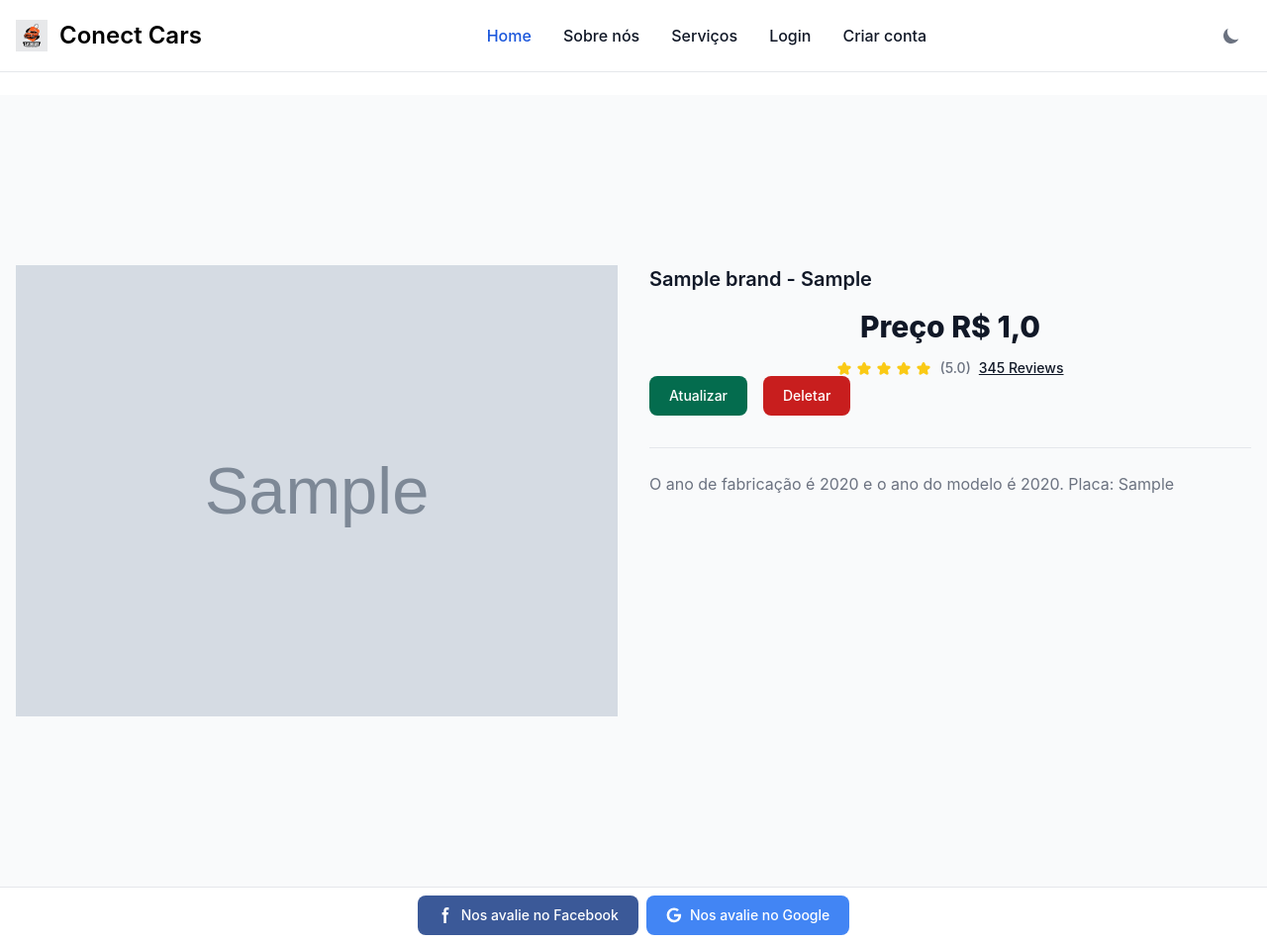
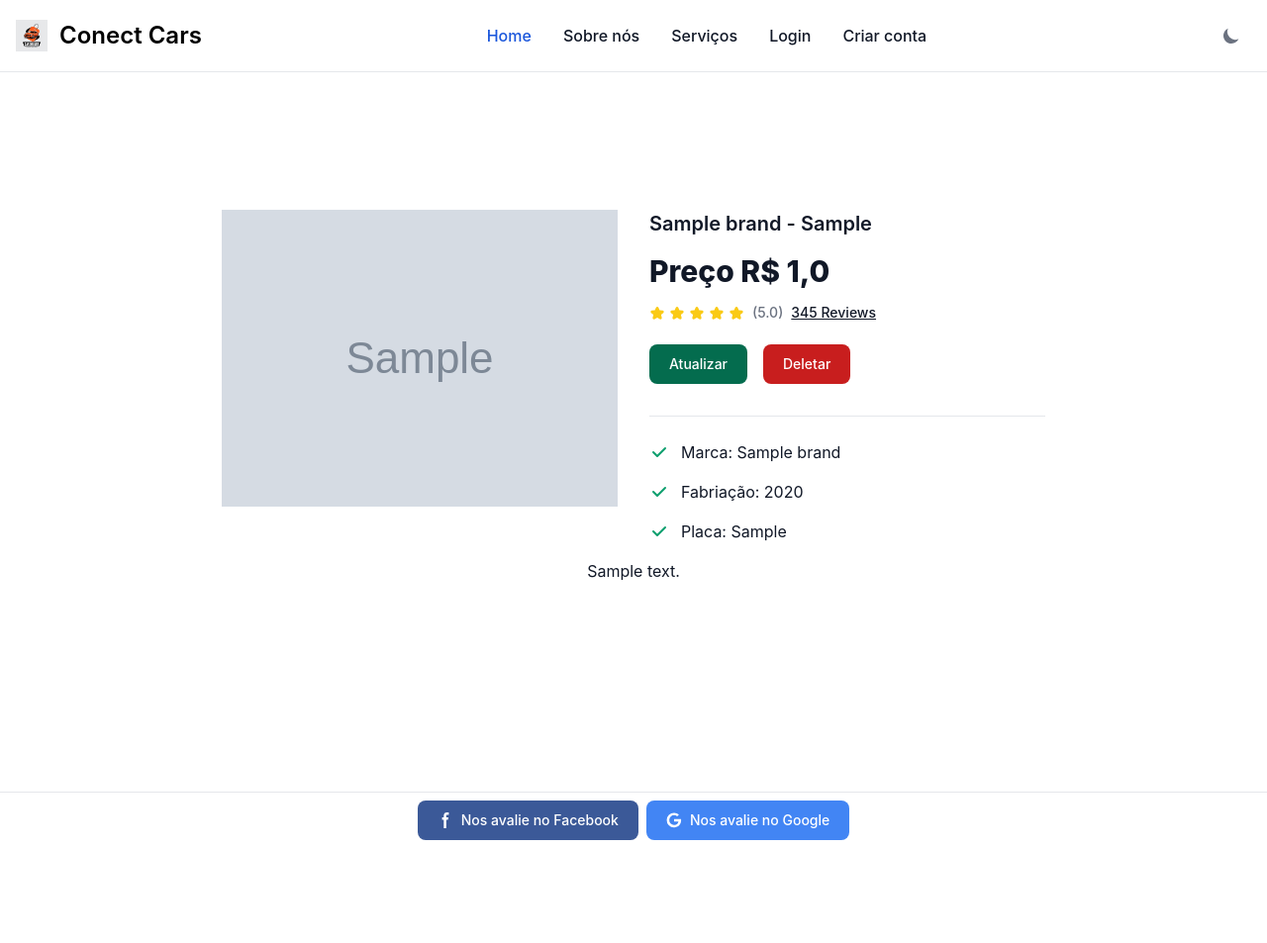
Before and after one commit to RaulCamargoPenna/projeto_carros, a Django app: page /car/1/ in a window 1280 px wide. Shown: the whole page at 99% size. After the commit the page ends 849 px from the top, so only its background shows below. Run offline with Django 5.2, Linux system fonts and the light colour scheme; tables that the repository leaves empty hold one stand-in row (values such as "Sample post"); grey boxes marked "Sample" are stand-in pictures; style sheets or scripts are compiled from the project's sources; some libraries are stand-ins or nearby versions.

Commit message:
Atualização front, update e detail views.

```diff
--- a/app/templates/base.html
+++ b/app/templates/base.html
@@ -24,6 +24,10 @@
   </script>
 </head>
 
+
+
+
+<body class="bg-white dark:bg-gray-900 flex flex-col min-h-screen">
   <!-- NAVBAR -->
   <nav class="bg-white border-b fixed w-full z-20 top-0 start-0 border-gray-200 dark:bg-gray-900 dark:border-gray-200">
     <div class="max-w-screen-xl flex flex-wrap items-center justify-between mx-auto p-4">
@@ -75,11 +79,31 @@
     </div>
   </nav>
 
-
-<body class="bg-white dark:bg-gray-900 h-screen content-center">
   <link href="https://cdnjs.cloudflare.com/ajax/libs/flowbite/2.3.0/flowbite.min.css"  rel="stylesheet" />
+  <main class="flex-grow h-screen">
       {% block content %}
       {% endblock content %}
+  </main>
+
+  <footer class="flex flex-row gap-2 justify-center border-t bg-white dark:bg-gray-900 border-gray-200 dark:border-gray-200 p-2">
+
+    <button type="button" class="text-white bg-[#3b5998] hover:bg-[#3b5998]/90 focus:ring-4 focus:outline-none focus:ring-[#3b5998]/50 font-medium rounded-lg text-sm px-5 py-2.5 text-center inline-flex items-center dark:focus:ring-[#3b5998]/55">
+      <svg class="w-4 h-4 me-2" aria-hidden="true" xmlns="http://www.w3.org/2000/svg" fill="currentColor" viewBox="0 0 8 19">
+      <path fill-rule="evenodd" d="M6.135 3H8V0H6.135a4.147 4.147 0 0 0-4.142 4.142V6H0v3h2v9.938h3V9h2.021l.592-3H5V3.591A.6.6 0 0 1 5.592 3h.543Z" clip-rule="evenodd"/>
+      </svg>
+      Nos avalie no Facebook
+    </button>
+
+    <button type="button" class="text-white bg-[#4285F4] hover:bg-[#4285F4]/90 focus:ring-4 focus:outline-none focus:ring-[#4285F4]/50 font-medium rounded-lg text-sm px-5 py-2.5 text-center inline-flex items-center dark:focus:ring-[#4285F4]/55">
+      <svg class="w-4 h-4 me-2" aria-hidden="true" xmlns="http://www.w3.org/2000/svg" fill="currentColor" viewBox="0 0 18 19">
+      <path fill-rule="evenodd" d="M8.842 18.083a8.8 8.8 0 0 1-8.65-8.948 8.841 8.841 0 0 1 8.8-8.652h.153a8.464 8.464 0 0 1 5.7 2.257l-2.193 2.038A5.27 5.27 0 0 0 9.09 3.4a5.882 5.882 0 0 0-.2 11.76h.124a5.091 5.091 0 0 0 5.248-4.057L14.3 11H9V8h8.34c.066.543.095 1.09.088 1.636-.086 5.053-3.463 8.449-8.4 8.449l-.186-.002Z" clip-rule="evenodd"/>
+      </svg>
+      Nos avalie no Google
+    </button>
+
+  </footer>
+
+
   <script src="https://cdnjs.cloudflare.com/ajax/libs/flowbite/2.3.0/flowbite.min.js"></script>
   <script>
     var themeToggleDarkIcon = document.getElementById('theme-toggle-dark-icon');
@@ -125,23 +149,5 @@
   </script>
 </body>
 
-<footer class="flex flex-row gap-2 justify-center border-t bg-white dark:bg-gray-900 border-gray-200 dark:border-gray-200 p-2">
-
-  <button type="button" class="text-white bg-[#3b5998] hover:bg-[#3b5998]/90 focus:ring-4 focus:outline-none focus:ring-[#3b5998]/50 font-medium rounded-lg text-sm px-5 py-2.5 text-center inline-flex items-center dark:focus:ring-[#3b5998]/55">
-    <svg class="w-4 h-4 me-2" aria-hidden="true" xmlns="http://www.w3.org/2000/svg" fill="currentColor" viewBox="0 0 8 19">
-    <path fill-rule="evenodd" d="M6.135 3H8V0H6.135a4.147 4.147 0 0 0-4.142 4.142V6H0v3h2v9.938h3V9h2.021l.592-3H5V3.591A.6.6 0 0 1 5.592 3h.543Z" clip-rule="evenodd"/>
-    </svg>
-    Nos avalie no Facebook
-  </button>
-
-  <button type="button" class="text-white bg-[#4285F4] hover:bg-[#4285F4]/90 focus:ring-4 focus:outline-none focus:ring-[#4285F4]/50 font-medium rounded-lg text-sm px-5 py-2.5 text-center inline-flex items-center dark:focus:ring-[#4285F4]/55">
-    <svg class="w-4 h-4 me-2" aria-hidden="true" xmlns="http://www.w3.org/2000/svg" fill="currentColor" viewBox="0 0 18 19">
-    <path fill-rule="evenodd" d="M8.842 18.083a8.8 8.8 0 0 1-8.65-8.948 8.841 8.841 0 0 1 8.8-8.652h.153a8.464 8.464 0 0 1 5.7 2.257l-2.193 2.038A5.27 5.27 0 0 0 9.09 3.4a5.882 5.882 0 0 0-.2 11.76h.124a5.091 5.091 0 0 0 5.248-4.057L14.3 11H9V8h8.34c.066.543.095 1.09.088 1.636-.086 5.053-3.463 8.449-8.4 8.449l-.186-.002Z" clip-rule="evenodd"/>
-    </svg>
-    Nos avalie no Google
-  </button>
-
-
-</footer>
 
 </html>
--- a/cars/models.py
+++ b/cars/models.py
@@ -19,6 +19,7 @@ class Car(models.Model):
     plate = models.CharField(max_length=10, blank=True, null=True)
     value = models.FloatField(blank=True, null=True)
     photo = models.ImageField(upload_to='cars/img_cars', blank=True, null=True)
+    bio = models.TextField(blank=True, null=True)
 
     def __str__(self):
         return self.model
--- a/cars/templates/car_detail.html
+++ b/cars/templates/car_detail.html
@@ -1,7 +1,7 @@
 {% extends 'base.html' %}
 
 {% block content %}
-<section class="bg-gray-50 dark:bg-gray-900 h-full content-center mt-24">
+<section class="flex flex-col items-center justify-center h-screen">
     <div class="max-w-screen-xl px-4 mx-auto 2xl:px-0">
         <div class="lg:grid lg:grid-cols-2 lg:gap-8 xl:gap-16">
           <div class="shrink-0 w-full h-full">
@@ -12,7 +12,7 @@
             <h1 class="text-xl font-semibold text-gray-900 sm:text-2xl dark:text-white">
               {{ object.brand }} - {{ object.model }}
             </h1>
-            <div class="mt-4 sm:items-center sm:gap-4 flex flex-col">
+            <div class="mt-4 sm:items-left sm:gap-4 flex flex-col">
               <p class="text-2xl font-extrabold text-gray-900 sm:text-3xl dark:text-white">
                 Preço R$ {{ object.value }}
               </p>
@@ -44,22 +44,45 @@
               </div>
             </div>
 
-            <div class="flex flex-row gap-2">
-
-              <button type="button" class="focus:outline-none text-white bg-green-700 hover:bg-green-800 focus:ring-4 focus:ring-green-300 font-medium rounded-lg text-sm px-5 py-2.5 me-2 mb-2 dark:bg-green-600 dark:hover:bg-green-700 dark:focus:ring-green-800">Atualizar</button>
+            <div class="flex flex-row gap-2 mt-6">
+              <a href="{% url 'cars:car_update' pk=car.pk %}">
+                <button type="button" class="focus:outline-none text-white bg-green-700 hover:bg-green-800 focus:ring-4 focus:ring-green-300 font-medium rounded-lg text-sm px-5 py-2.5 me-2 mb-2 dark:bg-green-600 dark:hover:bg-green-700 dark:focus:ring-green-800">Atualizar</button>
+              </a>
               <button type="button" class="focus:outline-none text-white bg-red-700 hover:bg-red-800 focus:ring-4 focus:ring-red-300 font-medium rounded-lg text-sm px-5 py-2.5 me-2 mb-2 dark:bg-red-600 dark:hover:bg-red-700 dark:focus:ring-red-900">Deletar</button>
             </div>
 
             <hr class="my-6 md:my-8 border-gray-200 dark:border-gray-800" />
 
-            <p class="mb-6 text-gray-500 dark:text-gray-400">
-                O ano de fabricação é {{ object.factory_year }} e o ano do modelo é {{ object.model_year }}.
-                Placa: {{ object.plate }}
-            </p>
+            <ul role="list" class="space-y-4 text-left">
+              <li class="flex items-center space-x-3">
+                  <!-- Icon -->
+                  <svg class="flex-shrink-0 w-5 h-5 text-green-500 dark:text-green-400" fill="currentColor" viewBox="0 0 20 20" xmlns="http://www.w3.org/2000/svg"><path fill-rule="evenodd" d="M16.707 5.293a1 1 0 010 1.414l-8 8a1 1 0 01-1.414 0l-4-4a1 1 0 011.414-1.414L8 12.586l7.293-7.293a1 1 0 011.414 0z" clip-rule="evenodd"></path></svg>
+                  <span class="text-gray-900 dark:text-white">Marca: {{ car.brand }}</span>
+              </li>
+              <li class="flex items-center space-x-3">
+                  <!-- Icon -->
+                  <svg class="flex-shrink-0 w-5 h-5 text-green-500 dark:text-green-400" fill="currentColor" viewBox="0 0 20 20" xmlns="http://www.w3.org/2000/svg"><path fill-rule="evenodd" d="M16.707 5.293a1 1 0 010 1.414l-8 8a1 1 0 01-1.414 0l-4-4a1 1 0 011.414-1.414L8 12.586l7.293-7.293a1 1 0 011.414 0z" clip-rule="evenodd"></path></svg>
+                  <span class="text-gray-900 dark:text-white">Fabriação: {{ car.factory_year }}</span>
+              </li>
+              <li class="flex items-center space-x-3">
+                  <!-- Icon -->
+                  <svg class="flex-shrink-0 w-5 h-5 text-green-500 dark:text-green-400" fill="currentColor" viewBox="0 0 20 20" xmlns="http://www.w3.org/2000/svg"><path fill-rule="evenodd" d="M16.707 5.293a1 1 0 010 1.414l-8 8a1 1 0 01-1.414 0l-4-4a1 1 0 011.414-1.414L8 12.586l7.293-7.293a1 1 0 011.414 0z" clip-rule="evenodd"></path></svg>
+                  <span class="text-gray-900 dark:text-white">Placa: {{ car.plate }}</span>
+              </li>
+          </ul>
 
           </div>
+
         </div>
+
       </div>
+      {% if car.bio %}
+      <div class="w-full text-center mt-4 text-gray-900 dark:text-white">
+        {{ car.bio }}
+      </div>
+      {% else %}
+      {% endif %}
+
 </section>
 <script src="https://cdnjs.cloudflare.com/ajax/libs/flowbite/2.3.0/flowbite.min.js"></script>
 <script>
--- a/cars/views.py
+++ b/cars/views.py
@@ -1,6 +1,7 @@
 from typing import Any
 from django.db.models.query import QuerySet
 from django.shortcuts import render, redirect
+from django.urls import reverse
 from django.http import HttpResponse
 from cars.models import Car
 from django.db.models import Q
@@ -52,4 +53,6 @@ class CarUpdateView(UpdateView):
     model = Car
     form_class = CarModelForm
     template_name = 'car_update.html'
-    success_url = 'cars'
+
+    def get_success_url(self):
+        return reverse('cars:car_detail', kwargs={'pk': self.object.pk})
```
Also changed, not shown: cars/signals.py (+6 -1 lines), cars/templates/car_update.html (+12 -6 lines), cars/templates/cars.html (+5 -18 lines). Lines whose indentation alone changed are shown as unchanged.
